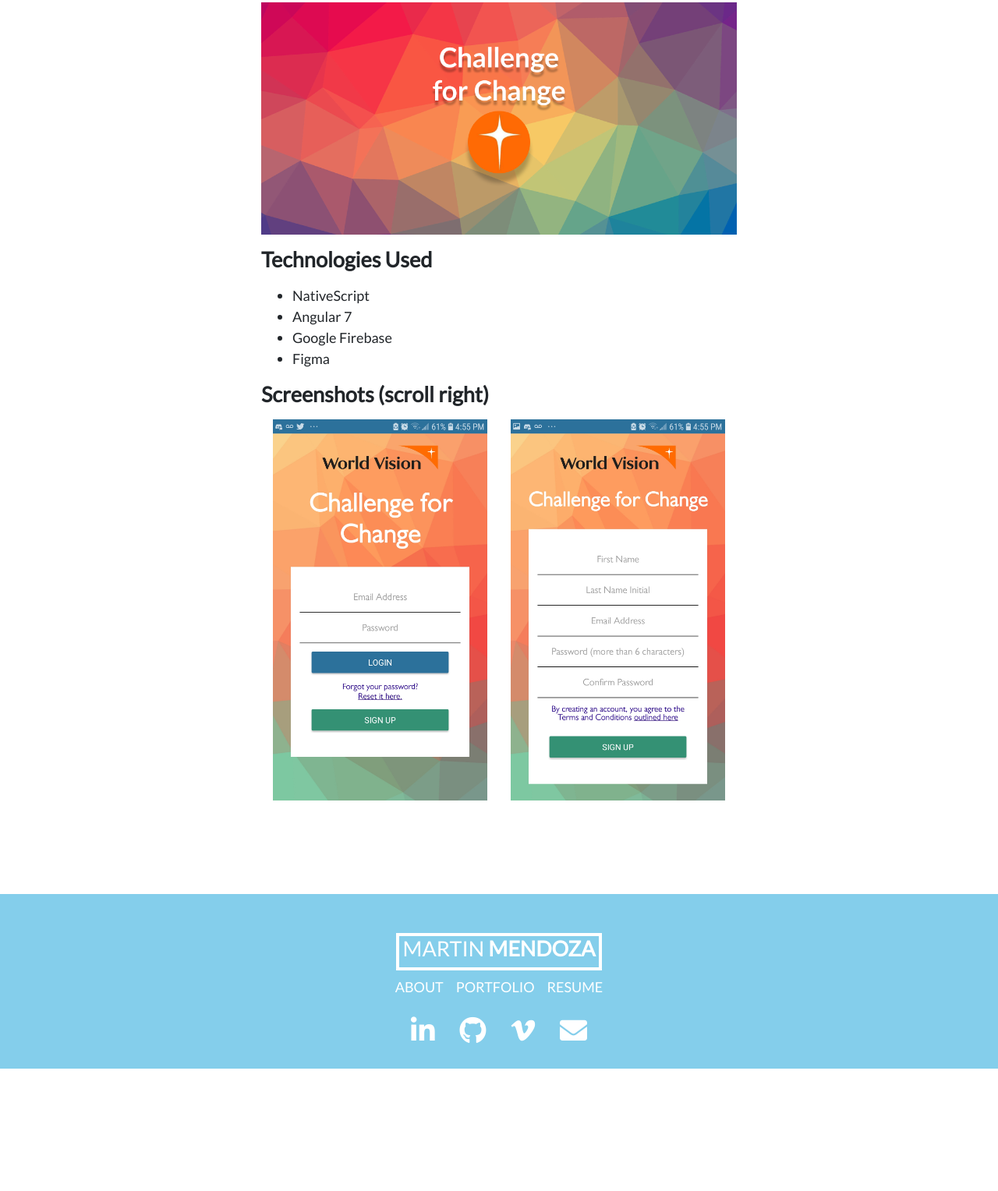
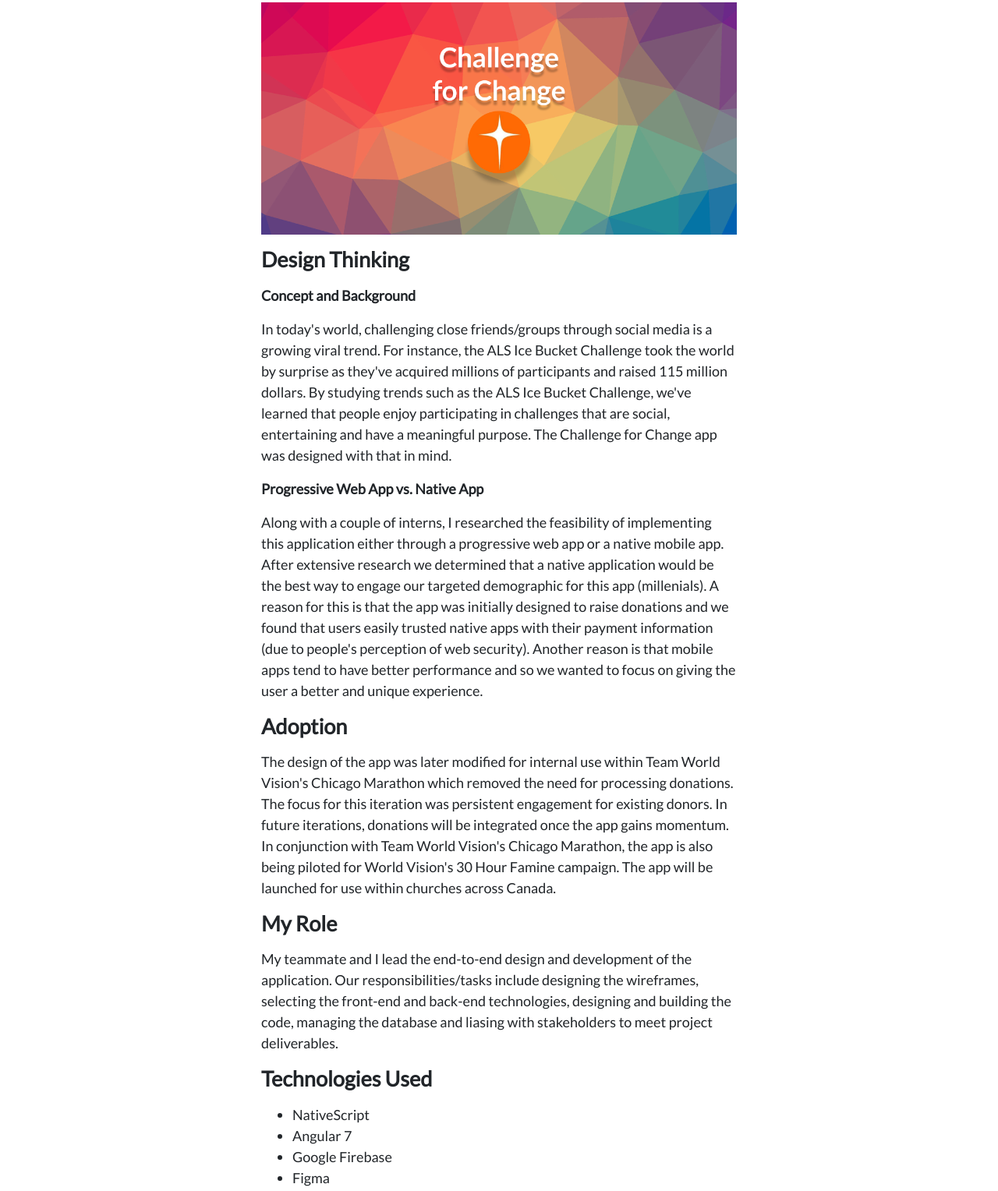
Before and after one commit to mendozanmartin/mendozanmartin.github.io, a website: page projects/challengeforchange.html in a window 1280 px wide. Shown: the part 407-1935 px from the top of the page at 78% size. Before the commit the page ends 1778 px from the top, so only its background shows below. Drawn offline with nearby package versions, Linux system fonts and the light colour scheme.

Commit message:
challenge for change

```diff
--- a/css/style.css
+++ b/css/style.css
@@ -168,7 +168,13 @@
 }
 
 .projectsPage {
-  margin-top: 10vh;
+  margin-top: 5vh;
+  margin-left: 10vw;
+  margin-right: 10vw;
+}
+
+.resumePage {
+  margin-top: 15vh;
   margin-left: 10vw;
   margin-right: 10vw;
 }
@@ -315,6 +321,11 @@
     margin-right: 5vw;
   }
 
+  .resumePage {
+    margin-left: 5vw;
+    margin-right: 5vw;
+  }
+
 }
 
 @media screen and (max-width: 640px)  { /* smartphones, Android phones, landscape iPhone */
@@ -379,6 +390,11 @@
     margin-left: 15px;
     margin-right: 15px;
   }
+
+  .resumePage{
+    margin-left: 15px;
+    margin-right: 15px;
+  }
   .intro {
     margin-bottom: 50px;
   }
--- a/projects/challengeforchange.html
+++ b/projects/challengeforchange.html
@@ -25,16 +25,67 @@
         <div class="col-xl-6 col-lg-8">
             <h3 class="mt-5 mb-5" onclick="backHome()" style="cursor: pointer"><b>
                     <-</b> Go back</h3> <h2><b>Challenge For Change</b></h2>
-                        <p>Challenge For Change is an instagram-like social app with an added component. You can challenge your peers
-                            and journey together to achieve a common goal. For Team World Vision's Chicago Marathon, my team and I created a fitness
-                            iteration of this app to help team members achieve their fitness goals. The many features of this app include a
-                            feed of completed challenges that include likes and comments, push notifications, user profiles, a leaderboard and an ecosystem of coins.
+                        <p>Challenge For Change is an instagram-like social app with an added component. You can
+                            challenge your peers
+                            and journey together to achieve a common goal. For Team World Vision's Chicago Marathon, my
+                            team and I created a fitness
+                            iteration of this app to help team members achieve their fitness goals. The many features of
+                            this app include a
+                            feed of completed challenges that include likes and comments, push notifications, user
+                            profiles, a leaderboard and an ecosystem of coins.
                             The app is fully adaptable for use in social campaigns and for raising donations.
                         </p>
                         <div style="width: inherit" class="text-center">
                             <img src="../images/ChallengeForChange.png" alt="mockup" class="bigImage mt-0"
                                 style="width:100%;">
                         </div>
+
+
+                        <h3 class="mt-3 mb-3"><b>Design Thinking</b></h3>
+                        <p><b>Concept and Background</b></p>
+                        <p>
+                            In today's world, challenging close friends/groups through social media is a growing viral
+                            trend. For instance, the ALS Ice Bucket Challenge took the world
+                            by surprise as they've acquired millions of participants and raised 115 million dollars. By studying trends such as the
+                            ALS Ice Bucket Challenge, we've learned that people enjoy participating in challenges
+                            that are social, entertaining and have a meaningful purpose. The Challenge for Change app was designed
+                            with that in mind.
+                        </p>
+                        <p><b>Progressive Web App vs. Native App</b></p>
+                        <p>
+
+                            Along with a couple of interns, I researched the feasibility of implementing this
+                            application either through
+                            a progressive web app or a native mobile app. After extensive research we determined that a
+                            native application
+                            would be the best way to engage our targeted demographic for this app (millenials). A reason
+                            for this is that the app was initially
+                            designed to raise donations and we found that users easily trusted native apps with their
+                            payment information (due to people's perception of web security).
+                            Another reason is that mobile apps tend to have better performance and so we wanted to focus
+                            on giving the user a better
+                            and unique experience.
+                        </p>
+                        <h3 class="mt-3 mb-3"><b>Adoption</b></h3>
+                        <p>
+                            The design of the app was later modified for internal use within Team World Vision's Chicago
+                            Marathon which removed the need for processing donations.
+                            The focus for this iteration was persistent engagement for existing donors. In future
+                            iterations, donations will be integrated once the app
+                            gains momentum.
+                            In conjunction with Team World Vision's Chicago Marathon, the app is also being piloted for
+                            World Vision's 30 Hour Famine campaign. The app will be launched
+                            for use within churches across Canada.
+                        </p>
+
+                        <h3 class="mt-3 mb-3"><b>My Role</b></h3>
+                        <p>
+                            My teammate and I lead the end-to-end design and development of the application. Our
+                            responsibilities/tasks include
+                            designing the wireframes, selecting the front-end and back-end technologies, designing and
+                            building the code, managing the database and
+                            liasing with stakeholders to meet project deliverables.
+                        </p>
 
                         <h3 class="mt-3 mb-3"><b>Technologies Used</b></h3>
                         <ul>
@@ -43,10 +94,6 @@
                             <li>Google Firebase</li>
                             <li>Figma</li>
                         </ul>
-                        <!-- <h3 class="mt-3 mb-3"><b>My role</b></h3>
-                        <p>Along with a couple of interns, I researched the feasibility of implementing an app vs. a progressive web app and designed
-                            the UI wireframe for proposal. Once the concept was approved
-                        </p> -->
 
                         <h3 class="mt-3 mb-3"><b>Screenshots (scroll right)</b></h3>
                         <div class="d-flex overflow-auto flex-nowrap scrollingView ">
@@ -78,11 +125,6 @@
 
     </div>
 
-
-
-
-
-
     <footer class="footer">
         <div class="footerTitle">
             <h3>MARTIN <b>MENDOZA</b></h3>
```
Also changed, not shown: index.html (+9 -4 lines), js/main.js (+10 -0 lines), projects/arportal.html (+2 -2 lines), projects/jackstones.html (+6 -4 lines), projects/promptu.html (+2 -2 lines), 1 other file.
